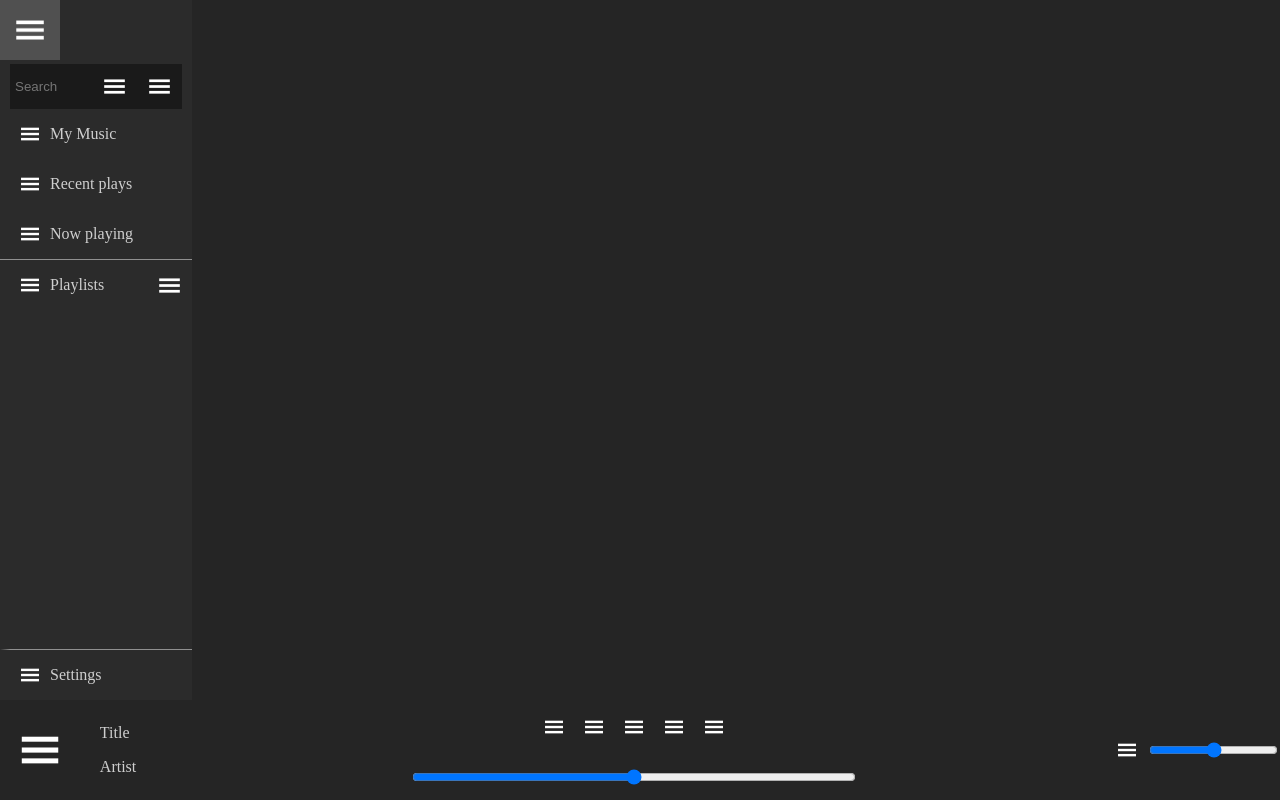
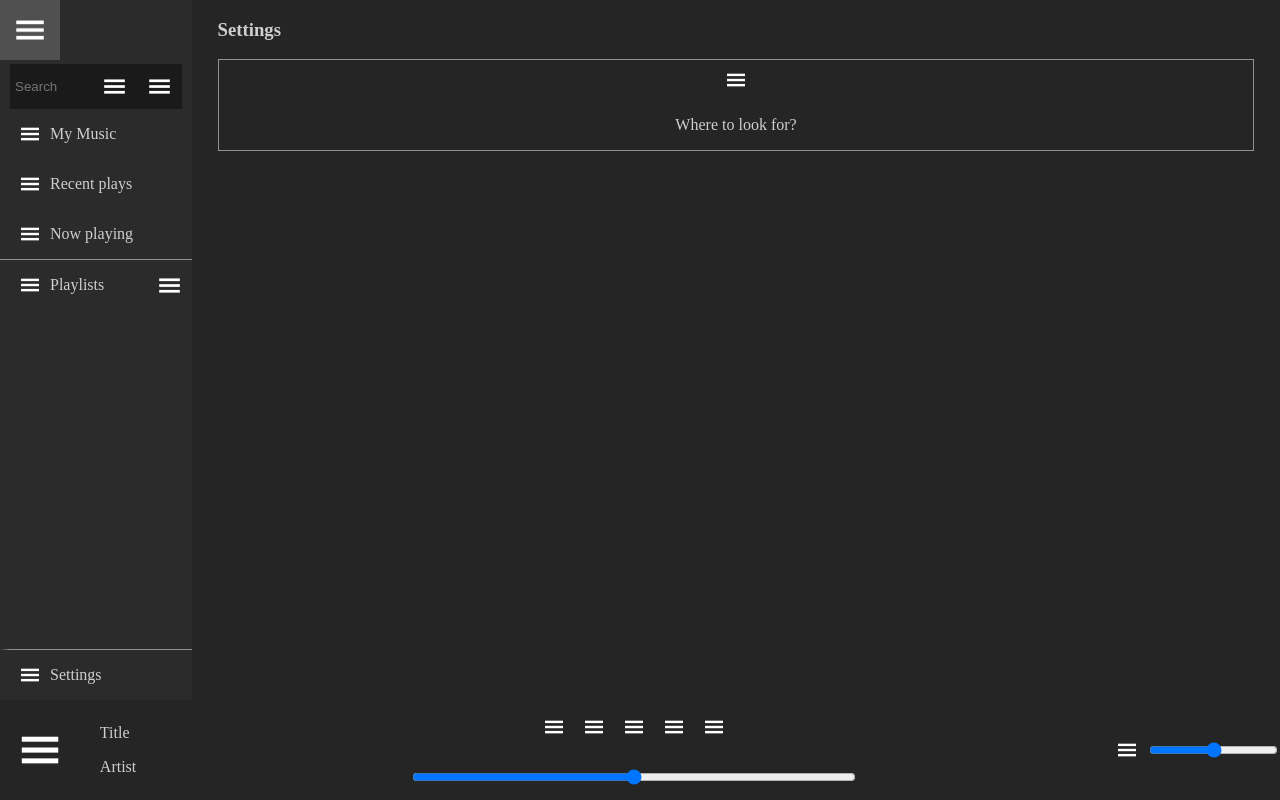
Before and after one commit to q-13t/Vinil-re, a React (Vite) app: page /settings in a window 1280 px wide. Built offline with nearby package versions, Linux system fonts and the light colour scheme.

Commit message:
IMP: Settings

```diff
--- /dev/null
+++ b/src/FolderEl.jsx
@@ -0,0 +1,15 @@
+import { useState } from "react";
+import burgerImg from "./assets/Burger.png";
+
+const FolderEl = ({ path }) => {
+    let [pathState, setPath] = useState(path === null ? "" : path);
+    return (
+        <div className="Folder">
+            <img src={burgerImg} alt={burgerImg} srcset="" />
+            <img src={burgerImg} alt={burgerImg} srcset="" />
+            <input type="text" value={pathState} onChange={(e) => setPath(e.target.value)} />
+        </div>
+    );
+}
+
+export default FolderEl;
--- /dev/null
+++ b/src/Settings.jsx
@@ -0,0 +1,40 @@
+import FolderEl from "./FolderEl";
+import burgerImg from "./assets/Burger.png";
+const Settings = () => {
+
+    function handleInputChange(event) {
+        const files = event.target.files;
+        let containsFolder = false;
+        for (let i = 0; i < files.length; i++) {
+            if (files[i].type === '') {
+                // If type is empty, it means it's a directory
+                containsFolder = true;
+                break;
+            }
+        }
+        if (!containsFolder) {
+            alert('Please select a folder.');
+            event.target.value = null; // Reset the input value
+        } else {
+            // Do something with selected folders
+            console.log(files);
+        }
+    };
+
+    return (<div id="Settings">
+        <input type="file" id="folderInput" style={{ display: 'none' }} webkitdirectory directory multiple onChange={{ handleInputChange }} />
+        <h3>Settings</h3>
+        <div id="AddFolderContainer" onClick={() => { document.getElementById("folderInput").click(); }}>
+            <img src={burgerImg} alt={burgerImg} srcset="" />
+            <p>Where to look for?</p>
+        </div>
+        <div id="FoldersContainer">
+
+            {/* <FolderEl path="fakepath" /> */}
+
+
+        </div>
+    </div >);
+}
+
+export default Settings;
--- a/src/SideMenu.jsx
+++ b/src/SideMenu.jsx
@@ -1,5 +1,12 @@
+import { useNavigate } from "react-router-dom";
 import burgerImg from "./assets/Burger.png";
 const SideMenu = () => {
+    const navigate = useNavigate();
+
+    const navigateTo = (link) => {
+        navigate(link);
+    }
+
     return (
         <div id="SideMenu">
             <div>
@@ -12,7 +19,7 @@
             </div>
             <div id="MainScrollable" >
 
-                <div id="My Music" className="sideMenuButton">
+                <div id="My Music" className="sideMenuButton" onClick={() => navigateTo("/?display=My Music&as=list")}>
                     <img src={burgerImg} alt=""></img>
                     <p className="sideMenuText">My Music</p>
                 </div>
@@ -39,7 +46,7 @@
                 </div>
             </div>
 
-            <div id="Setting" className="sideMenuButton">
+            <div id="Setting" className="sideMenuButton" onClick={() => navigateTo("/settings")}>
                 <img src={burgerImg} alt=""></img>
                 <p className="sideMenuText">Settings</p>
             </div>
--- a/src/index.css
+++ b/src/index.css
@@ -278,8 +278,8 @@
     padding: 0% 2%;
 }
 
-#MainDisplay h3 {
-
+#MainDisplay h3,
+#Setting h3 {
     margin: 3% 0% 1% 0%;
     font-size: 24px;
 }
@@ -465,3 +465,47 @@
     justify-content: center;
     background-color: #00000099;
 }
+
+#Settings {
+    width: 100%;
+    overflow-x: hidden;
+    overflow-y: auto;
+    padding: 0% 2%;
+}
+
+#Settings img {
+    max-width: 40px;
+}
+
+#AddFolderContainer {
+    display: flex;
+    flex-direction: column;
+    justify-content: center;
+    align-items: center;
+    border: 1px solid var(--border-color);
+}
+
+#AddFolderContainer:hover {
+    background-color: #00000099;
+}
+
+.Folder {
+    display: flex;
+    flex-direction: row;
+    justify-content: flex-start;
+    align-items: center;
+    border: 1px solid var(--border-color);
+    margin-top: 1%;
+}
+
+.Folder input {
+    flex: 1;
+    background: transparent;
+    color: var(--font-color);
+    outline: none;
+    border: none;
+}
+
+.Folder input:focus {
+    border-left: 1px solid var(--border-color);
+}
--- a/src/main.jsx
+++ b/src/main.jsx
@@ -5,18 +5,20 @@
 import PlayerControls from "./PlayerControls";
 import MainDisplay from "./MainDisplay";
 import "./index.css";
+import Settings from "./Settings";
 
 ReactDOM.createRoot(document.getElementById("root")).render(
     <React.StrictMode>
         <div id="AppContainer">
             <div id="MainContainer">
-                <SideMenu />
                 < BrowserRouter >
+                    <SideMenu />
                     <Routes>
                         <Route path="/" element={<MainDisplay />} ></Route>
                         {/* <Route path="/playlist" element={<div></div>} ></Route>
                         <Route path="/playlist/:name" element={<div></div>} ></Route>
                         <Route path="/setting" element={<div></div>} ></Route> */}
+                        <Route path="/settings" element={<Settings />} ></Route>
                     </Routes>
                 </BrowserRouter >
             </div>
```
